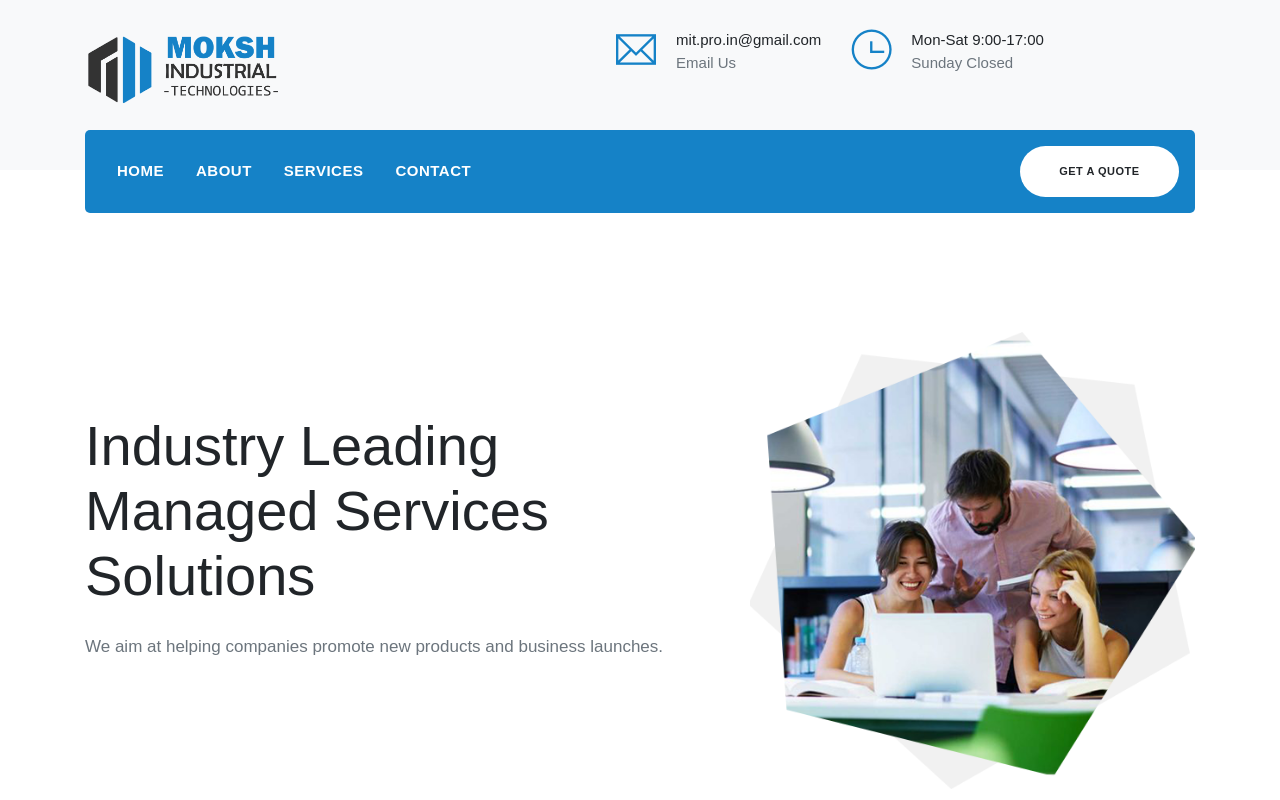
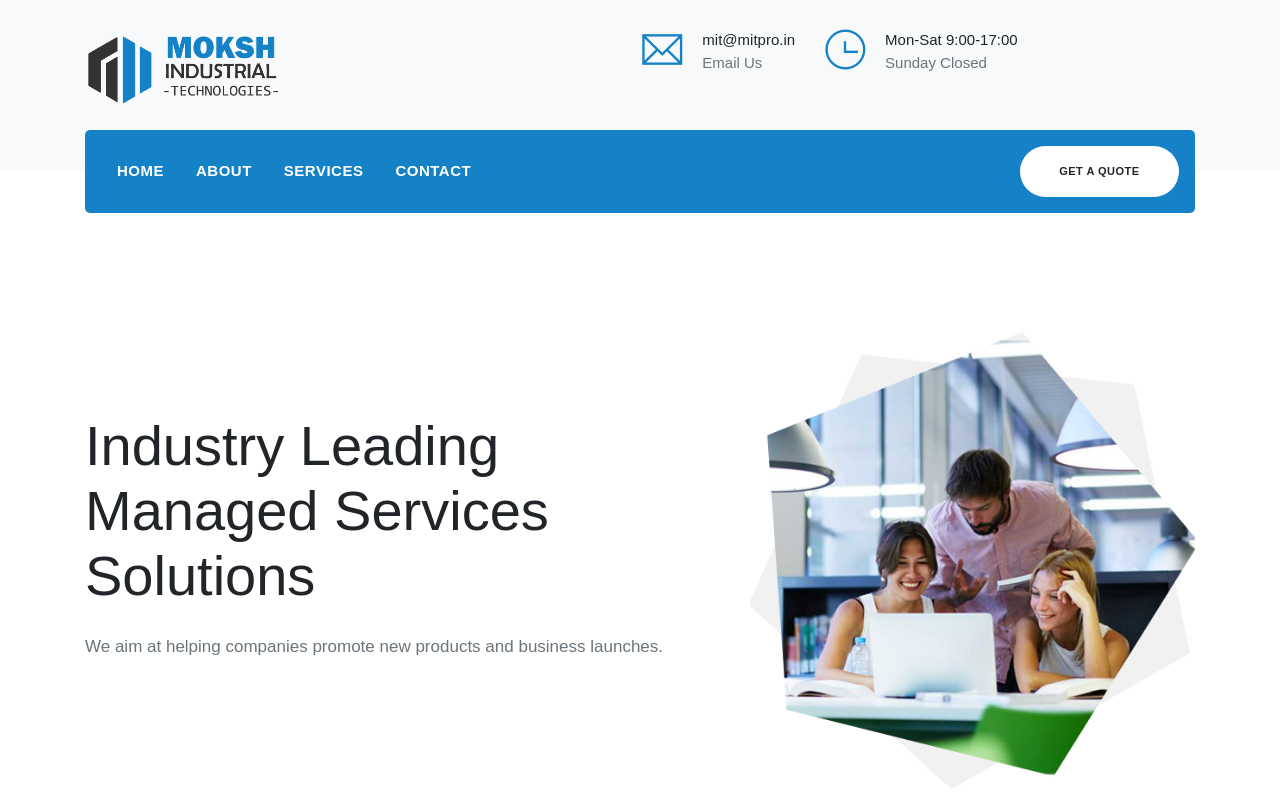
Before and after one commit to Moksh-Industrial-Technologies/Website, a plain HTML site: page index.html in a window 1280 px wide. Shown: the top 800 px of the page. Drawn offline with Linux system fonts and the light colour scheme; some packages are replaced by stand-ins of ours; a web font is replaced by a local one.

Commit message:
Update index.html

```diff
--- a/index.html
+++ b/index.html
@@ -39,7 +39,7 @@
             <i class="ti-email"></i>
           </div>
           <div class="info-block">
-            <h5 class="font-weight-500">mit.pro.in@gmail.com</h5>
+            <h5 class="font-weight-500">mit@mitpro.in</h5>
             <p>Email Us</p>
           </div>
         </div>
```
